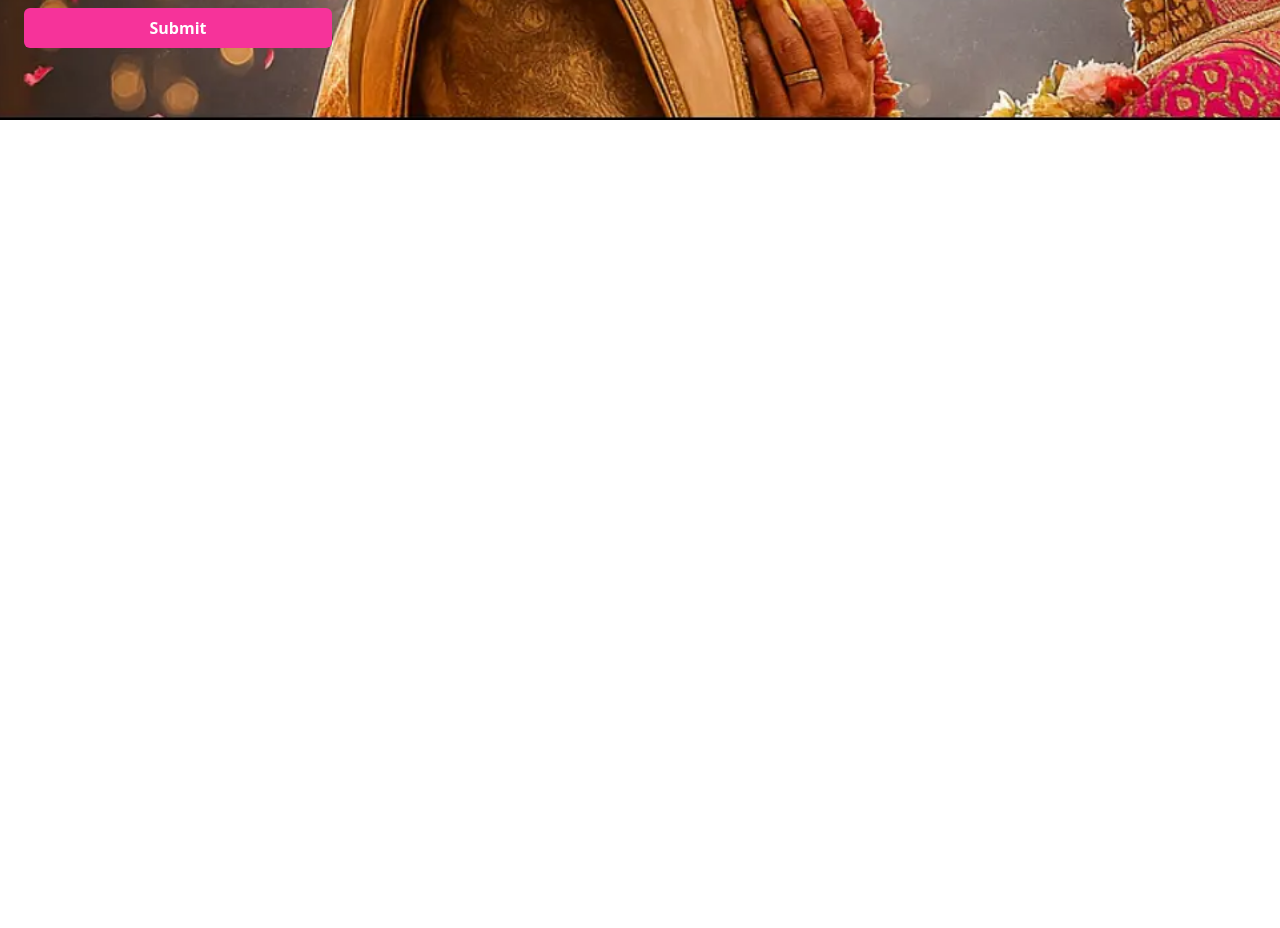
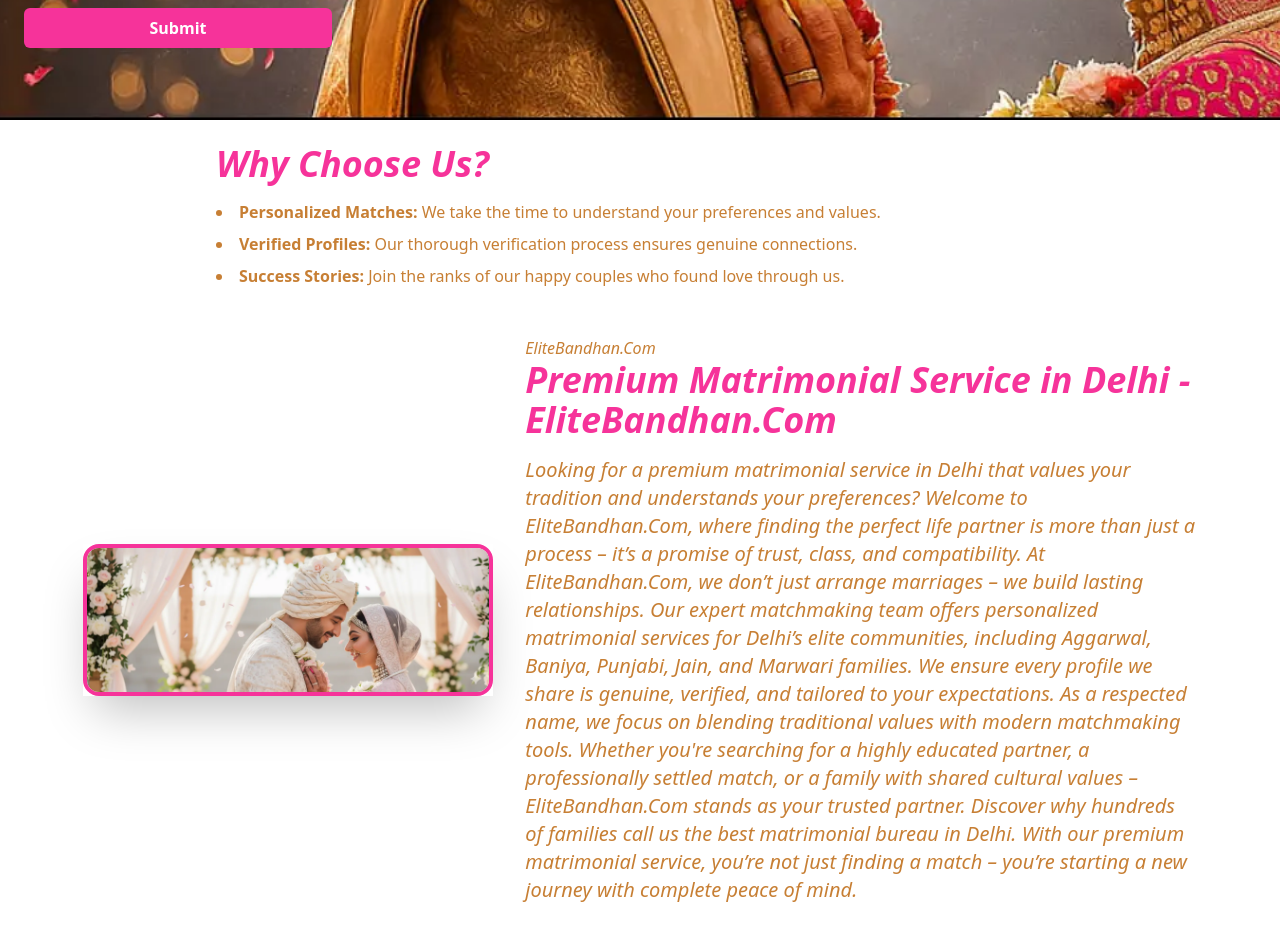
Before and after one commit to ankitelitebandhan-bit/elite-official, a React (Vite) app: page / in a window 1280 px wide. Shown: the part 680-1608 px from the top of the page. Before the commit the page ends 800 px from the top, so only its background shows below. Built offline with nearby package versions, Linux system fonts and the light colour scheme.

Commit message:
Intro section completed

```diff
--- a/src/Pages/HomePage.jsx
+++ b/src/Pages/HomePage.jsx
@@ -2,9 +2,11 @@
 import Navbar from "../Components/Navbar";
 import Banner from "../assets/Banner.webp";
 import Connect from "../Components/Connect";
+import Introimage from "../assets/Introimage.webp";
 
 const HomePage = () => {
   return (
+    <>
       <div className="relative w-full h-screen">
         <img
           src={Banner}
@@ -15,10 +17,10 @@
         <Navbar />
 
         <div className="absolute inset-0 flex flex-col justify-center items-start text-left px-4 sm:px-6 space-y-4">
-        <h1 className="text-pink-500 text-3xl sm:text-5xl font-bold drop-shadow-lg">
+          <h1 className="text-pink-500 text-3xl sm:text-5xl font-bold drop-shadow-lg italic">
             Find Your perfect Match
           </h1>
-        <p className="text-white font-bold text-lg sm:text-xl drop-shadow-lg max-w-lg">
+          <p className="text-white font-bold text-lg sm:text-xl drop-shadow-lg max-w-lg italic">
             Trusted matrimonial service with thousands of successful matches. We
             connect hearts and build families.
           </p>
@@ -26,6 +28,62 @@
           <Connect />
         </div>
       </div>
+
+      <div className="p-4 sm:p-6 max-w-4xl mx-auto">
+        <h2 className="text-pink-500 text-2xl sm:text-4xl font-bold mb-4 italic">
+          Why Choose Us?
+        </h2>
+        <ul className="list-disc list-inside space-y-2">
+          <li className="text-[#C77F34]">
+            <strong>Personalized Matches:</strong> We take the time to
+            understand your preferences and values.
+          </li>
+          <li className="text-[#C77F34]">
+            <strong>Verified Profiles:</strong> Our thorough verification
+            process ensures genuine connections.
+          </li>
+          <li className="text-[#C77F34]">
+            <strong>Success Stories:</strong> Join the ranks of our happy
+            couples who found love through us.
+          </li>
+        </ul>
+      </div>
+      <div class="p-4 sm:p-6 w-full flex flex-col md:flex-row justify-center items-center  mx-auto">
+        <div class="mb-4 md:mb-0 md:mr-8 flex-shrink-0 w-full md:w-1/3 shadow-2xl">
+          <img
+            src={Introimage}
+            alt="Introduction"
+            class="w-full h-auto border-4 border-pink-500 rounded-2xl hover:scale-105 transition-transform duration-300 hover:shadow-lg hover:shadow-pink-500/50"
+          />
+        </div>
+
+        <div class="w-full md:w-2/3 max-w-2xl ">
+          <h3 class="text-[#C77F34] italic">EliteBandhan.Com</h3>
+          <h2 class="text-pink-500 text-2xl sm:text-4xl font-bold mb-4 italic">
+            Premium Matrimonial Service in Delhi - EliteBandhan.Com
+          </h2>
+          <p class="text-[#C77F34] text-lg sm:text-xl italic">
+            Looking for a premium matrimonial service in Delhi that values your
+            tradition and understands your preferences? Welcome to
+            EliteBandhan.Com, where finding the perfect life partner is more
+            than just a process – it’s a promise of trust, class, and
+            compatibility. At EliteBandhan.Com, we don’t just arrange marriages
+            – we build lasting relationships. Our expert matchmaking team offers
+            personalized matrimonial services for Delhi’s elite communities,
+            including Aggarwal, Baniya, Punjabi, Jain, and Marwari families. We
+            ensure every profile we share is genuine, verified, and tailored to
+            your expectations. As a respected name, we focus on blending
+            traditional values with modern matchmaking tools. Whether you're
+            searching for a highly educated partner, a professionally settled
+            match, or a family with shared cultural values – EliteBandhan.Com
+            stands as your trusted partner. Discover why hundreds of families
+            call us the best matrimonial bureau in Delhi. With our premium
+            matrimonial service, you’re not just finding a match – you’re
+            starting a new journey with complete peace of mind.
+          </p>
+        </div>
+      </div>
+    </>
   );
 };
 
```
Also changed, not shown: src/assets/Introimage.webp (added). Lines whose indentation alone changed are shown as unchanged.
